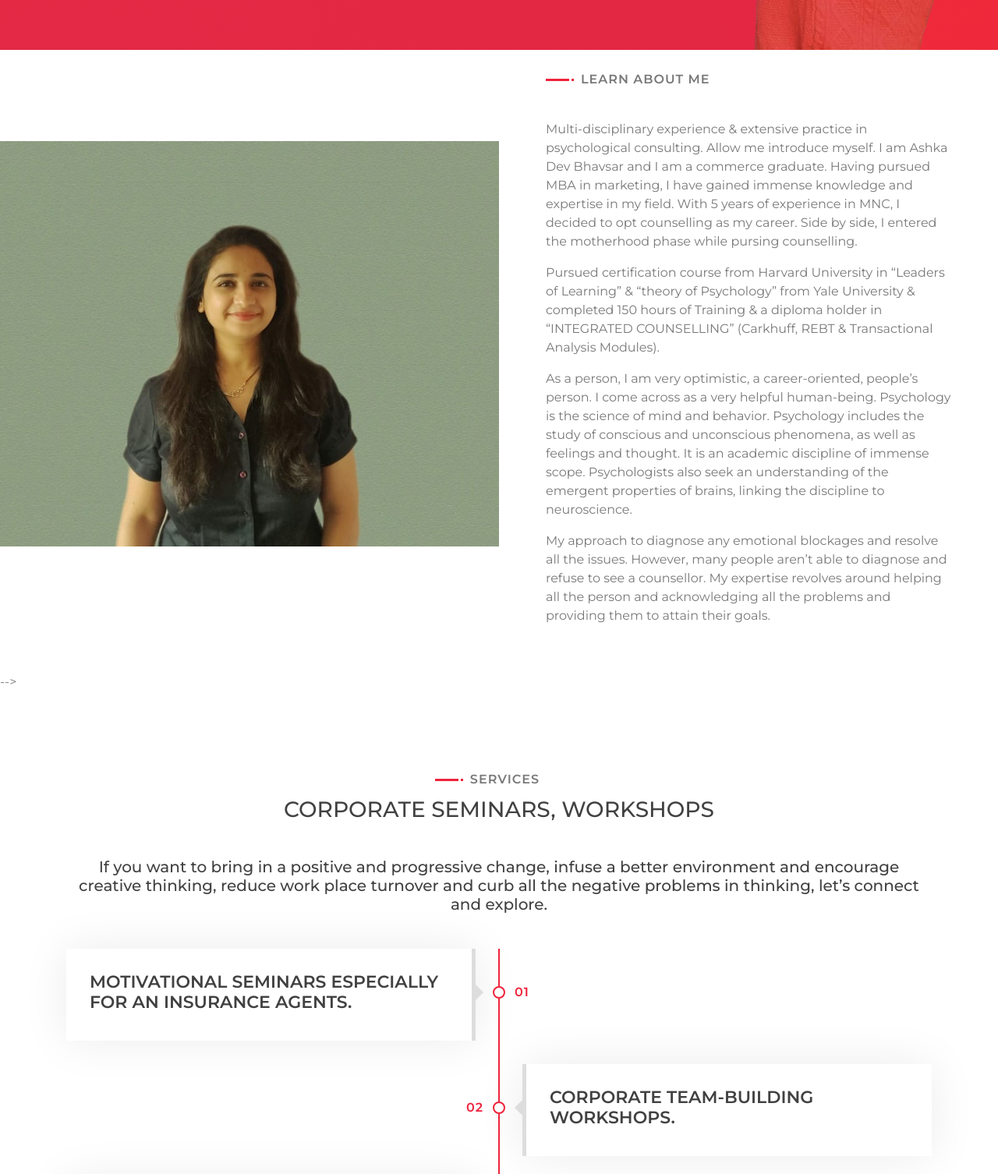
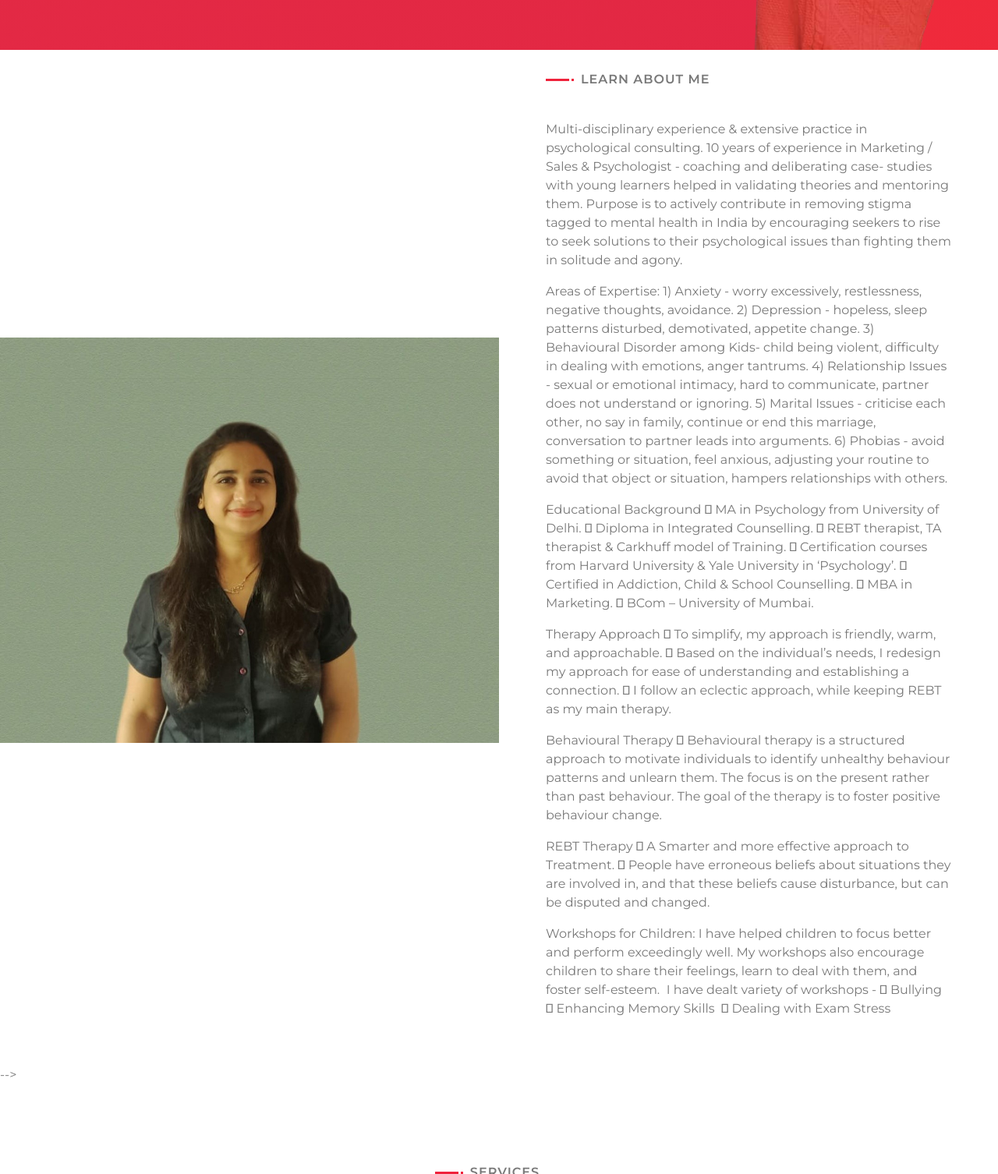
Before and after one commit to Aashil245/ashkabhavsar.in, a plain HTML site: page index.html in a window 1280 px wide. Shown: the part 801-2307 px from the top of the page at 78% size. Drawn offline with nearby package versions, Linux system fonts and the light colour scheme.

Commit message:
Update index.html
About

```diff
--- a/index.html
+++ b/index.html
@@ -99,39 +99,65 @@
                             <div class="about-text">
                                 <p>
 				Multi-disciplinary experience &amp; extensive practice in psychological consulting.
-                                   Allow me introduce myself. I am Ashka Dev Bhavsar and I am a
-              commerce graduate. Having pursued MBA in marketing, I have gained
-              immense knowledge and expertise in my field. With 5 years of
-              experience in MNC, I decided to opt counselling as my career. Side
-              by side, I entered the motherhood phase while pursing counselling.
+                                 10 years of experience in Marketing / Sales &amp; Psychologist - coaching and deliberating case-
+studies with young learners helped in validating theories and mentoring them. Purpose is to
+actively contribute in removing stigma tagged to mental health in India by encouraging
+seekers to rise to seek solutions to their psychological issues than fighting them in solitude
+and agony.
                                 </p>
+
                                 <p>
-                                  Pursued certification course from Harvard University in “Leaders
-              of Learning” & “theory of Psychology” from Yale University &
-              completed 150 hours of Training & a diploma holder in “INTEGRATED
-              COUNSELLING” (Carkhuff, REBT & Transactional Analysis Modules).
+	Areas of Expertise: 1) Anxiety - worry excessively, restlessness, negative thoughts,
+avoidance.
+2) Depression - hopeless, sleep patterns disturbed, demotivated, appetite change. 3)
+Behavioural Disorder among Kids- child being violent, difficulty in dealing with emotions,
+anger tantrums.
+4) Relationship Issues - sexual or emotional intimacy, hard to communicate, partner does not
+understand or ignoring.
+5) Marital Issues - criticise each other, no say in family, continue or end this marriage,
+conversation to partner leads into arguments.
+6) Phobias - avoid something or situation, feel anxious, adjusting your routine to avoid that
+object or situation, hampers relationships with others.
                                 </p>
                                   <p>
-              As a person, I am very optimistic, a career-oriented, people’s
-              person. I come across as a very helpful human-being. Psychology is
-              the science of mind and behavior. Psychology includes the study of
-              conscious and unconscious phenomena, as well as feelings and
-              thought. It is an academic discipline of immense scope.
-              Psychologists also seek an understanding of the emergent
-              properties of brains, linking the discipline to neuroscience.
+Educational Background
+ MA in Psychology from University of Delhi.
+ Diploma in Integrated Counselling.
+ REBT therapist, TA therapist &amp; Carkhuff model of Training.
+ Certification courses from Harvard University &amp; Yale University in ‘Psychology’.
+ Certified in Addiction, Child &amp; School Counselling.
+ MBA in Marketing.
+ BCom – University of Mumbai.
             </p>
                                  <p>
-              My approach to diagnose any emotional blockages and resolve all
-              the issues. However, many people aren’t able to diagnose and
-              refuse to see a counsellor. My expertise revolves around helping
-              all the person and acknowledging all the problems and providing
-              them to attain their goals.
+Therapy Approach
+ To simplify, my approach is friendly, warm, and approachable.
+ Based on the individual’s needs, I redesign my approach for ease of understanding
+and establishing a connection.
+ I follow an eclectic approach, while keeping REBT as my main therapy.
             </p>
+				    <p>
+Behavioural Therapy
+ Behavioural therapy is a structured approach to motivate individuals to identify
+unhealthy behaviour patterns and unlearn them. The focus is on the present rather
+than past behaviour. The goal of the therapy is to foster positive behaviour change.
+				    </p>
+				    <p>
+REBT Therapy
+ A Smarter and more effective approach to Treatment.
+ People have erroneous beliefs about situations they are involved in, and that these
+beliefs cause disturbance, but can be disputed and changed.
+				    </p>
+				    <p>
+ Workshops for Children:
+I have helped children to focus better and perform exceedingly well. My workshops also
+encourage children to share their feelings, learn to deal with them, and foster self-esteem.
+I have dealt variety of workshops -
+ Bullying
+ Enhancing Memory Skills
+ Dealing with Exam Stress
+				    </p>
                             </div>
-
-
-
-
                         </div>
                     </div>
                 </div>
```
